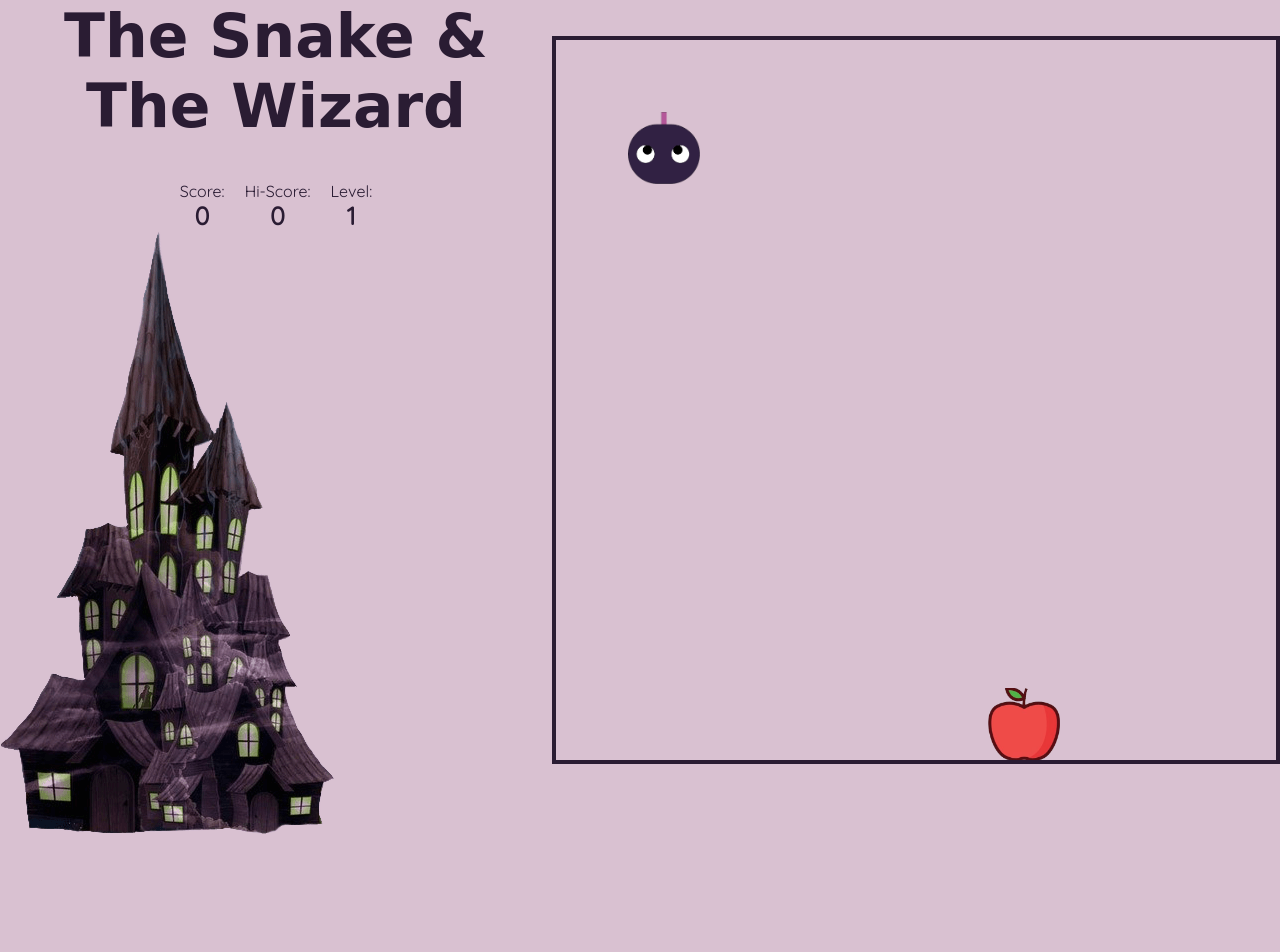
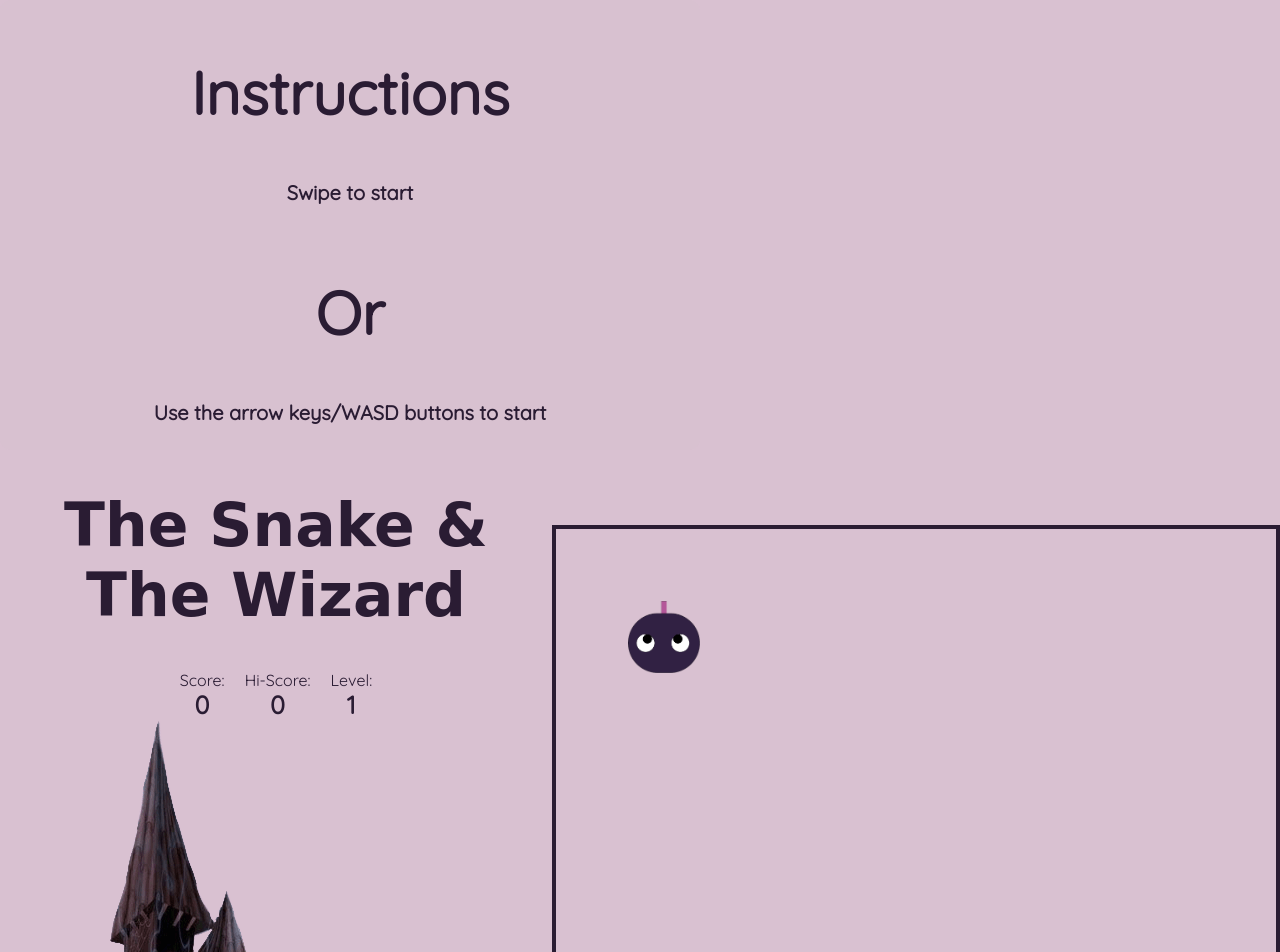
Before and after one commit to datonex/mystery-army, a website with bundled scripts: page game.html in a window 1280 px wide. Shown: the top 952 px of the page. Before the commit the page ends 839 px from the top, so only its background shows below. Built offline with nearby package versions, Linux system fonts and the light colour scheme; a web font is replaced by a local one.

Commit message:
Add instructions content

```diff
--- a/game.html
+++ b/game.html
@@ -17,7 +17,17 @@
     <script src="https://kit.fontawesome.com/20692f6912.js" crossorigin="anonymous"></script>
     <title>Snake & The Wizard</title>
   </head>
-  <body id="game-page" data-swipe-threshold="50">
+  <body>
+    <div id="start-menu">
+      <div class="menu-container">
+        <h2>Instructions</h2>
+        <p>Swipe to start</p>
+        <h2>Or</h2>
+        <p>Use the arrow keys/WASD buttons to start</p>
+      </div>
+    </div>
+    <div id="game-content">
+      <div id="game-page" data-swipe-threshold="50">
         <div class="info-container">
           <div class="h1-container"><h1>The Snake & The Wizard</h1></div>
           <div class="score-container">
@@ -27,7 +37,9 @@
           </div>
           <img src="assets/img/castle.png" alt="Scary castle" />
         </div>
-    <div class="game-board-container"><div id="game-board"></div></div>
+        <div class="game-board-container">
+          <div id="game-board"></div>
+        </div>
         <div id="pause-menu">
           <div class="menu-container">
             <h2>Game Paused</h2>
@@ -50,6 +62,8 @@
             </ul>
           </div>
         </div>
+      </div>
+    </div>
     <!-- TODO: add no script tags styling <noscript>This game needs Javascript to run.</noscript> -->
     <script src="assets/js/game.js" defer type="module"></script>
   </body>
```
Lines whose indentation alone changed are shown as unchanged.
